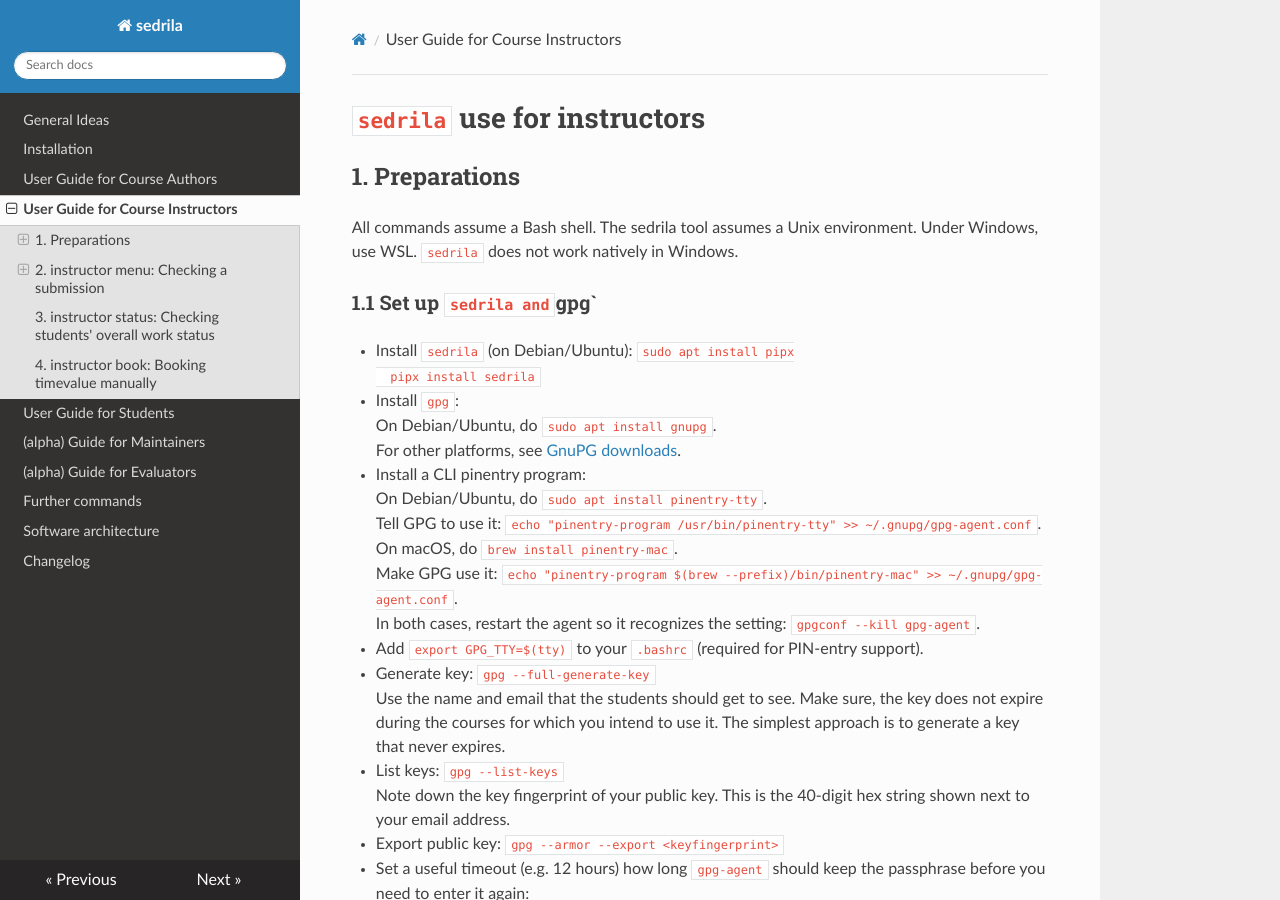
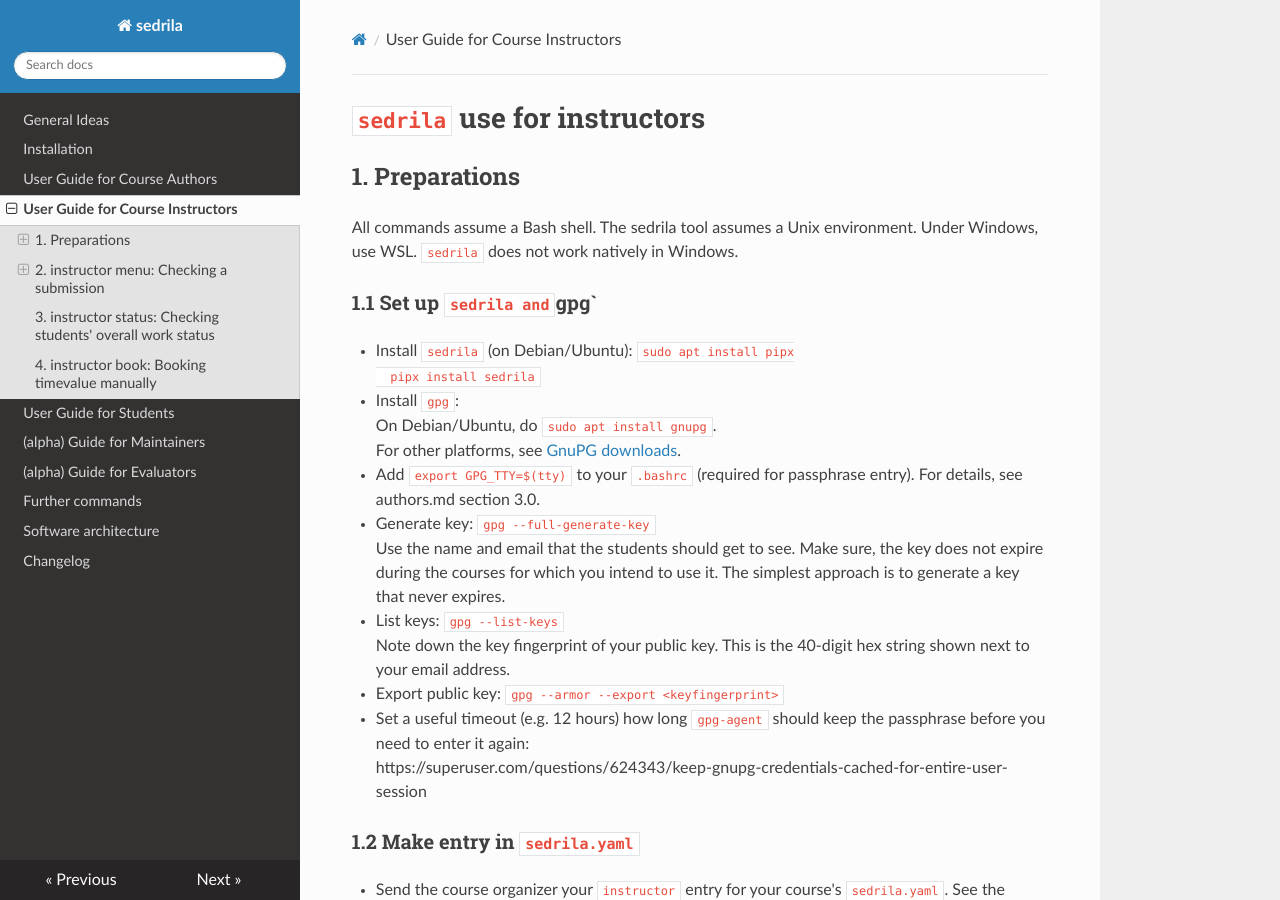
Before and after one commit to fubinf/sedrila, an MkDocs documentation site: the page built from docs/instructors.md, in a window 1280 px wide and 900 px high. Built offline with MkDocs 1.6.1, drawn with Linux system fonts in a browser that asks for light colours; nearby versions of some CDN libraries.

Commit message:
instructors.md: remove description of pinentry-tty

```diff
--- a/docs/instructors.md
+++ b/docs/instructors.md
@@ -16,14 +16,8 @@ Under Windows, use WSL. `sedrila` does not work natively in Windows.
 - Install `gpg`:
   On Debian/Ubuntu, do `sudo apt install gnupg`.
   For other platforms, see [GnuPG downloads](https://gnupg.org/download/index.html).
-- Install a CLI pinentry program:
-  On Debian/Ubuntu, do `sudo apt install pinentry-tty`.
-  Tell GPG to use it: `echo "pinentry-program /usr/bin/pinentry-tty" >> ~/.gnupg/gpg-agent.conf`.
-  On macOS, do `brew install pinentry-mac`.
-  Make GPG use it: `echo "pinentry-program $(brew --prefix)/bin/pinentry-mac" >> ~/.gnupg/gpg-agent.conf`.
-  In both cases, restart the agent so it recognizes the setting:
-  `gpgconf --kill gpg-agent`.
-- Add `export GPG_TTY=$(tty)` to your `.bashrc` (required for PIN-entry support).
+- Add `export GPG_TTY=$(tty)` to your `.bashrc` (required for passphrase entry).
+  For details, see authors.md section 3.0.
 - Generate key: `gpg --full-generate-key`
   Use the name and email that the students should get to see.
   Make sure, the key does not expire during the courses for which you intend to use it.
```
